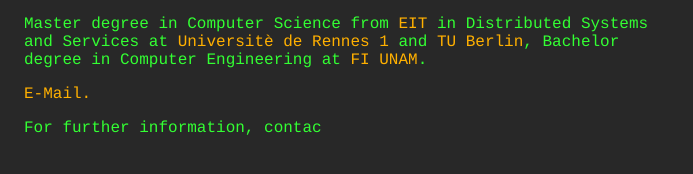
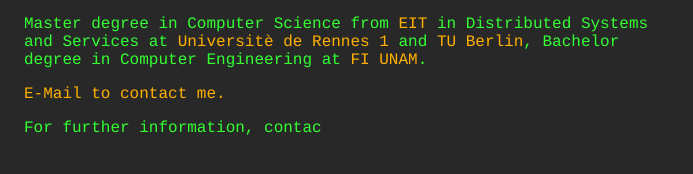
Before and after one commit to ichbinrich/ichbinrich.github.io, a Jekyll site: the page built from index.md, in a window 1280 px wide. Shown: the part 339-513 px from the top of the page, without its empty margins (0-693 px from the left). Built offline with Jekyll 4.4.1, drawn with Linux system fonts in a browser that asks for light colours.

```diff
--- a/index.md
+++ b/index.md
@@ -16,4 +16,4 @@ Personal projects vary in languages, technologies, and approaches, including Jav
 
 Master degree in Computer Science from [EIT](https://www.eitdigital.eu/) in Distributed Systems and Services at [Universitè de Rennes 1](https://istic.univ-rennes1.fr/) and [TU Berlin](https://www.tu-berlin.de), Bachelor degree in Computer Engineering at [FI UNAM](https://www.ingenieria.unam.mx/EN/).
 
-[E-Mail.](mailto:msc.ricardomartinez@yahoo.com)
+[E-Mail to contact me.](mailto:msc.ricardomartinez@yahoo.com)
```
